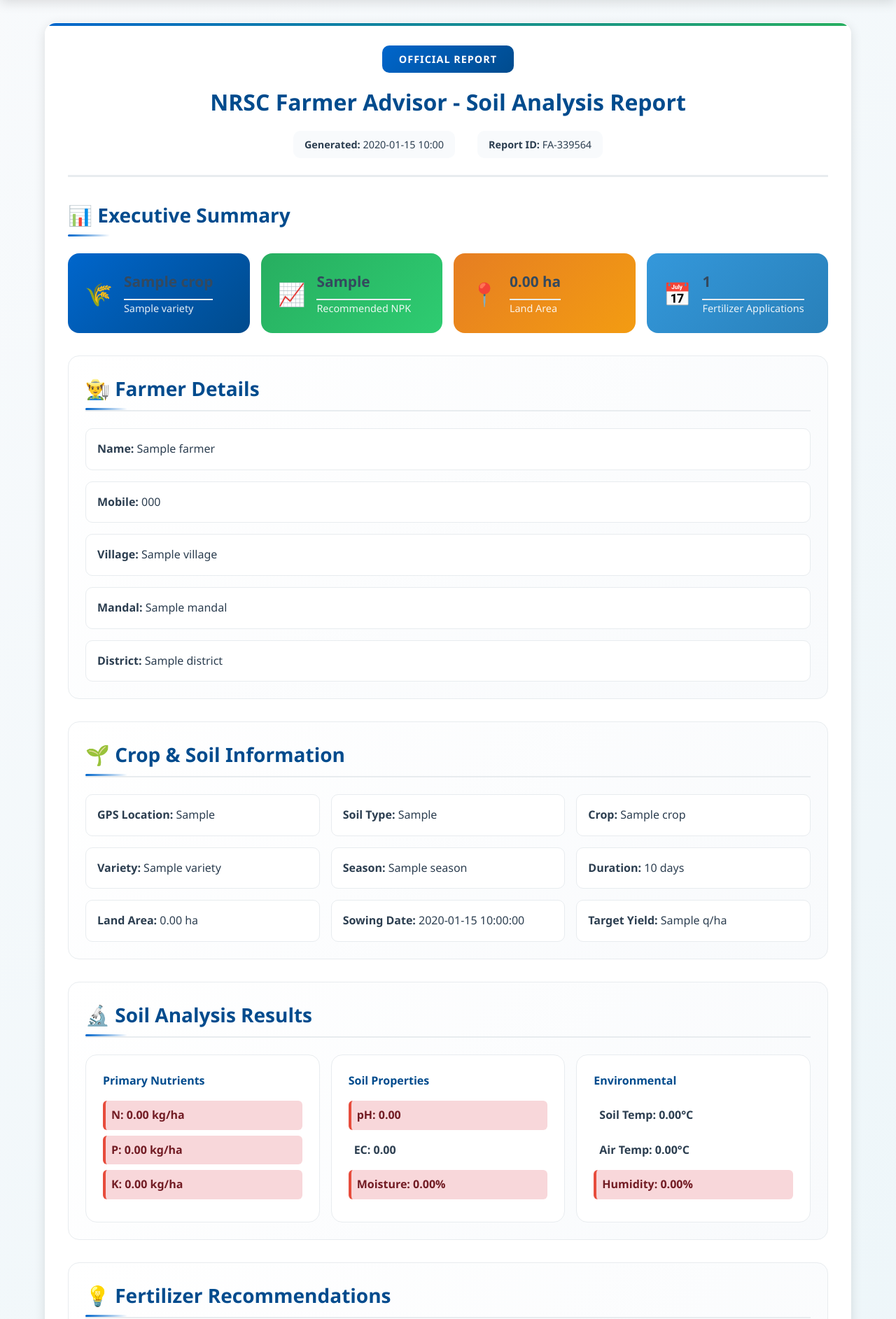
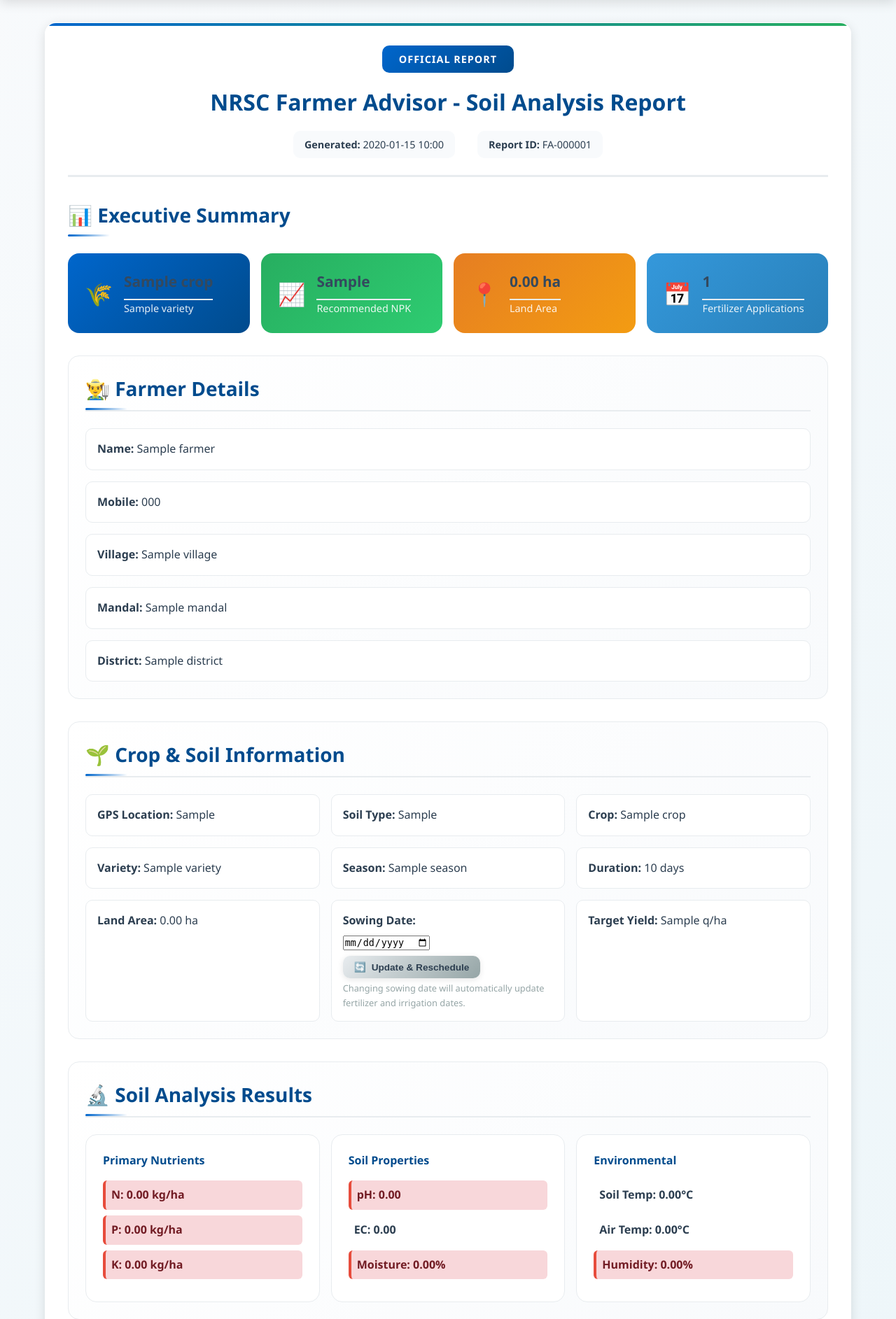
Before and after one commit to Prasanth535/nrsc_farmer_calculator, a Flask app: template templates/report.html in a window 1280 px wide. Shown: the part 96-1981 px from the top of the page at 70% size. Run offline with Flask 3, Linux system fonts and the light colour scheme; the template is opened without the code that fills it: most values are stand-ins (such as "Sample title", 1, 10 or a date in 2020); some libraries are stand-ins or nearby versions.

Commit message:
Update report.html

```diff
--- a/templates/report.html
+++ b/templates/report.html
@@ -7,10 +7,22 @@
         <h1 class="report-title">NRSC Farmer Advisor - Soil Analysis Report</h1>
         <div class="report-meta">
             <div class="meta-item">
-                <strong>Generated:</strong> {{ now.strftime('%Y-%m-%d %H:%M') if now else '' }}
+                <strong>Generated:</strong>
+                {% if report_created_at %}
+                    {{ report_created_at.strftime('%Y-%m-%d %H:%M') }}
+                {% elif now %}
+                    {{ now.strftime('%Y-%m-%d %H:%M') }}
+                {% else %}
+                    -
+                {% endif %}
             </div>
             <div class="meta-item">
-                <strong>Report ID:</strong> FA-{{ "%06d" | format(range(1, 1000000) | random) }}
+                <strong>Report ID:</strong>
+                {% if report_id %}
+                    FA-{{ "%06d" | format(report_id) }}
+                {% else %}
+                    FA-SESSION
+                {% endif %}
             </div>
         </div>
     </div>
@@ -97,9 +109,31 @@
             <div class="detail-item">
                 <strong>Land Area:</strong> {{ "%.2f"|format(crop.land_area or 0) }} ha
             </div>
+
+            <!-- Editable sowing date -->
             <div class="detail-item">
-                <strong>Sowing Date:</strong> {{ crop.sowing_date }}
+                <strong>Sowing Date:</strong>
+                {% if report_id %}
+                <form method="post"
+                      action="{{ url_for('update_sowing_date', report_id=report_id) }}"
+                      class="sowing-form">
+                    <input type="date"
+                           name="sowing_date"
+                           value="{{ crop.sowing_date }}"
+                           class="form-input sowing-input">
+                    <button type="submit" class="secondary-btn sowing-btn">
+                        <span class="btn-icon">🔄</span>
+                        Update & Reschedule
+                    </button>
+                </form>
+                <small class="sowing-hint">
+                    Changing sowing date will automatically update fertilizer and irrigation dates.
+                </small>
+                {% else %}
+                    {{ crop.sowing_date }}
+                {% endif %}
             </div>
+
             {% if crop.target_yield_q is not none %}
             <div class="detail-item">
                 <strong>Target Yield:</strong> {{ crop.target_yield_q }} q/ha
@@ -377,11 +411,23 @@
         </div>
 
         <div class="download-actions">
-            <a href="{{ url_for('download_pdf') }}" class="primary-btn btn-large">
+            <a
+                {% if report_id %}
+                    href="{{ url_for('download_pdf') }}?report_id={{ report_id }}"
+                {% else %}
+                    href="{{ url_for('download_pdf') }}"
+                {% endif %}
+                class="primary-btn btn-large">
                 <span class="btn-icon">📄</span>
                 Download PDF Report
             </a>
-            <a href="{{ url_for('download_word') }}" class="secondary-btn">
+            <a
+                {% if report_id %}
+                    href="{{ url_for('download_word') }}?report_id={{ report_id }}"
+                {% else %}
+                    href="{{ url_for('download_word') }}"
+                {% endif %}
+                class="secondary-btn">
                 <span class="btn-icon">📝</span>
                 Download Word Report
             </a>
@@ -711,6 +757,31 @@
         flex-wrap: wrap;
     }
 
+    /* Sowing date edit form */
+    .sowing-form {
+        margin-top: var(--space-sm);
+        display: flex;
+        flex-wrap: wrap;
+        gap: var(--space-sm);
+        align-items: center;
+    }
+
+    .sowing-input {
+        max-width: 200px;
+    }
+
+    .sowing-btn {
+        padding: var(--space-sm) var(--space-md);
+        font-size: 0.85rem;
+    }
+
+    .sowing-hint {
+        display: block;
+        margin-top: var(--space-xs);
+        font-size: 0.8rem;
+        color: var(--medium-gray);
+    }
+
     @keyframes fadeIn {
         from { opacity: 0; transform: translateY(10px); }
         to { opacity: 1; transform: translateY(0); }
```
